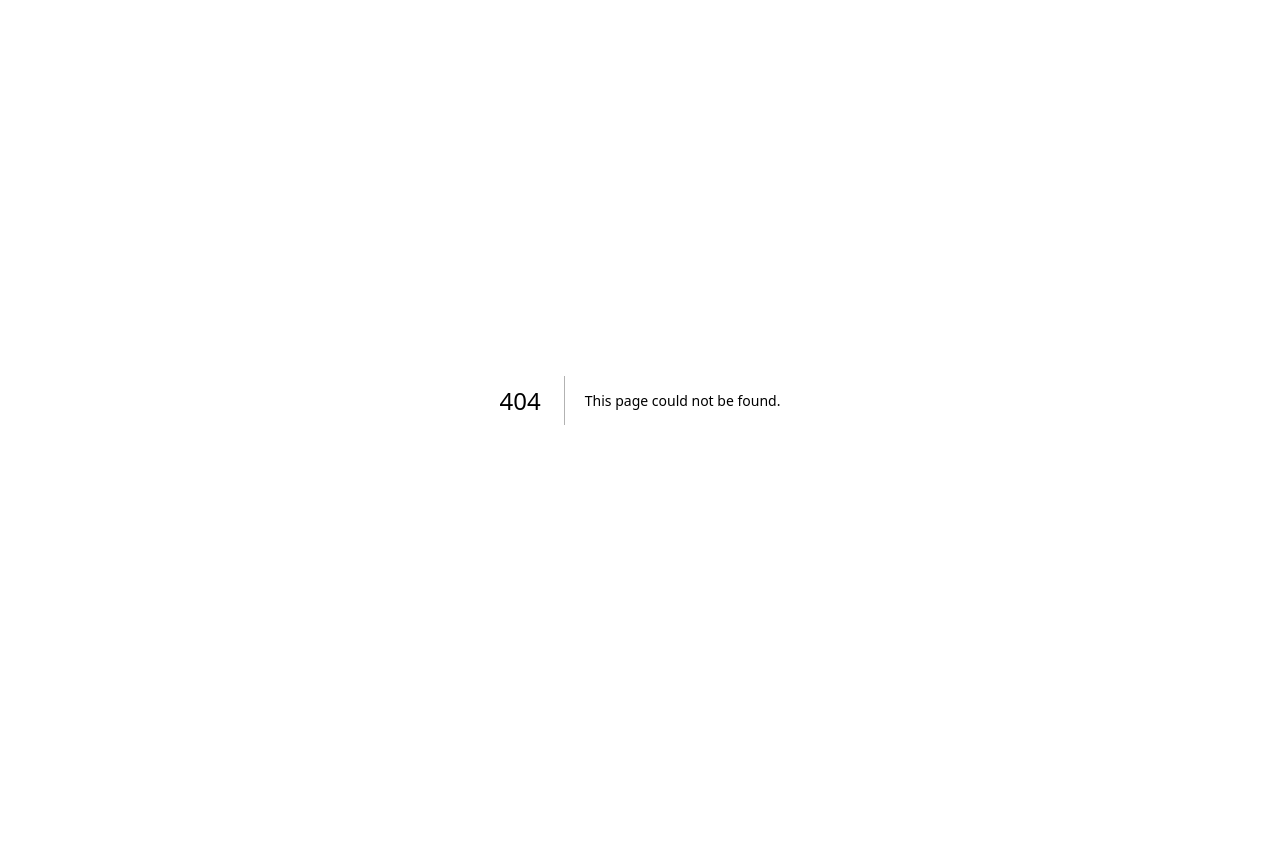
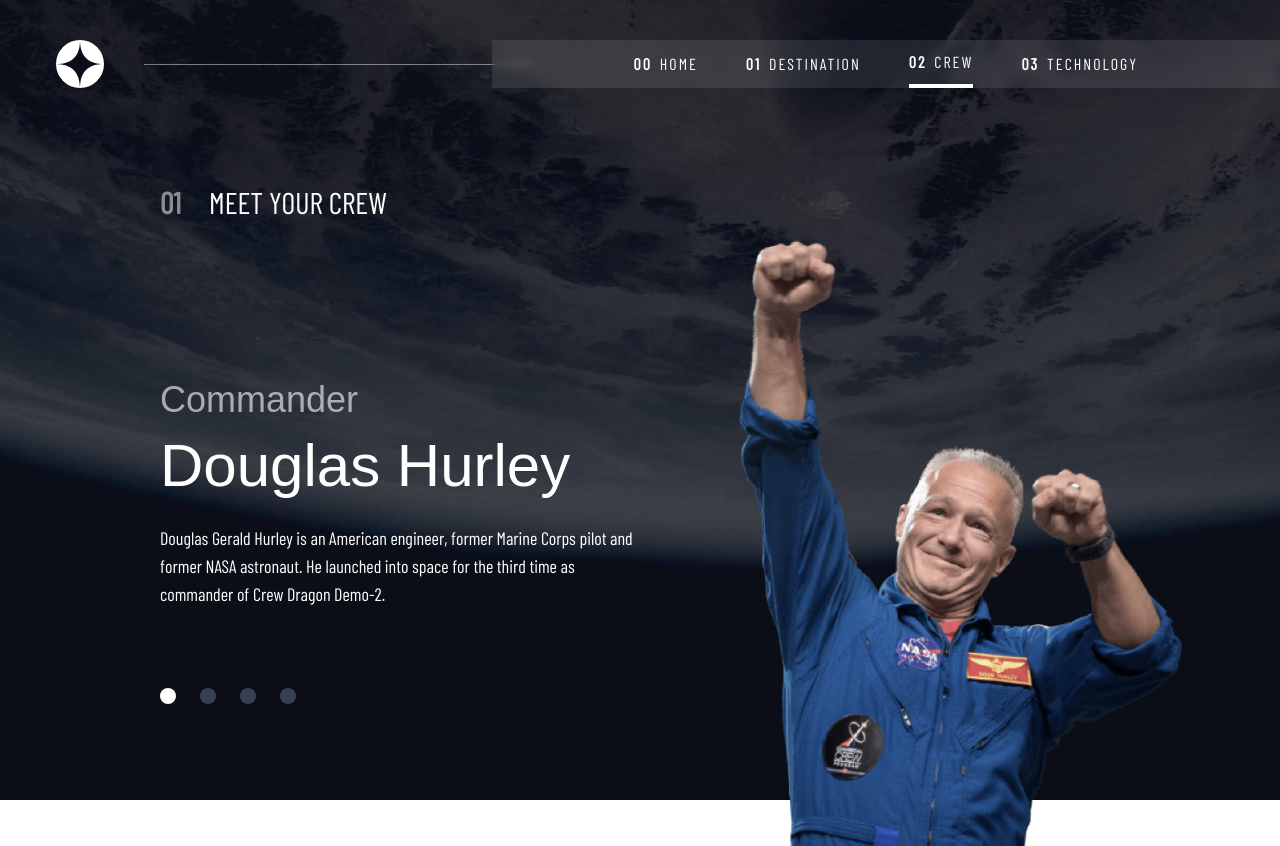
Before and after one commit to JohnPosada/Space-Tourism, a Next.js app: page /crew/1 in a window 1280 px wide. Before the commit this address had no page. Before the commit the page ends 800 px from the top, so only its background shows below. Built offline with nearby package versions, Linux system fonts and the light colour scheme; a web font is replaced by a local one.

Commit message:
created crew page

```diff
--- /dev/null
+++ b/src/app/crew/[id]/page.tsx
@@ -0,0 +1,42 @@
+import Layout from "@/components/Layout";
+import TitleSection from "@/components/TitleSection";
+import CrewDescription from "@/components/crew/CrewDescription";
+import CrewSlide from "@/components/crew/CrewSlide";
+import { DataCrew } from "@/constants/data";
+import Image from "next/image";
+
+interface Props {
+  params: {
+    id: string;
+  };
+}
+
+const Destination = ({ params }: Props) => {
+  const { id } = params;
+  const activeCrew =
+    DataCrew.find((crew) => crew.id === id.toUpperCase()) ?? DataCrew[0];
+
+  return (
+    <Layout section="crew">
+      <div className="h-full w-full grid grid-cols-2 grid-rows-5">
+        <div className="flex flex-col row-span-full pl-40 mt-20 gap-40">
+          <TitleSection number="01" title="MEET YOUR CREW" />
+          <div className="flex flex-col gap-20">
+            <CrewDescription {...activeCrew} />
+            <CrewSlide />
+          </div>
+        </div>
+        <div className="row-span-full row-start-2 h-full w-full flex justify-center items-end">
+          <Image
+            src={activeCrew?.images.png}
+            alt="Destination"
+            height={445}
+            width={445}
+          />
+        </div>
+      </div>
+    </Layout>
+  );
+};
+
+export default Destination;
--- /dev/null
+++ b/src/components/crew/CrewDescription.tsx
@@ -0,0 +1,17 @@
+interface Props {
+  name: string;
+  role: string;
+  bio: string;
+}
+
+const CrewDescription = ({ name, role, bio }: Props) => {
+  return (
+    <div className="text-white">
+      <h2 className="font-sans text-4xl opacity-60">{role}</h2>
+      <h1 className="font-sans text-6xl mt-4">{name}</h1>
+      <p className="font-serif text-lg mt-7">{bio}</p>
+    </div>
+  );
+};
+
+export default CrewDescription;
```
